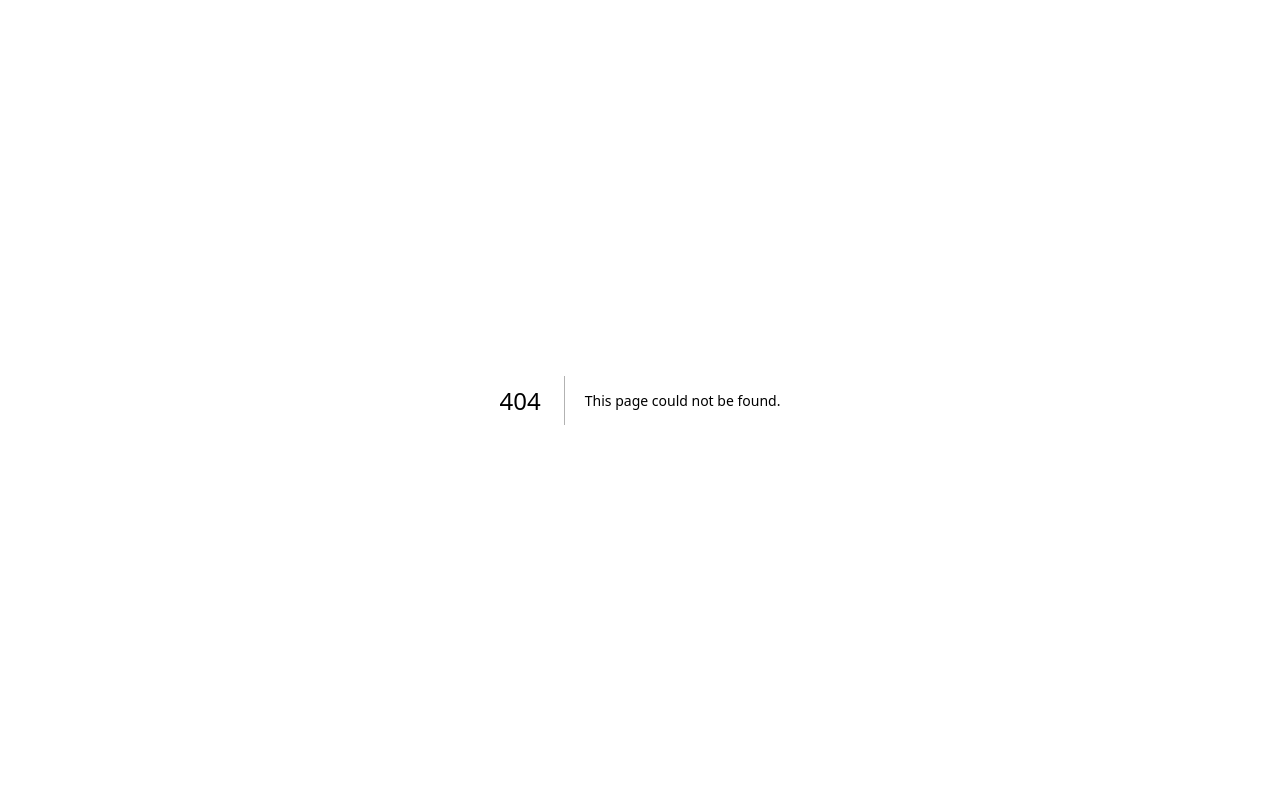
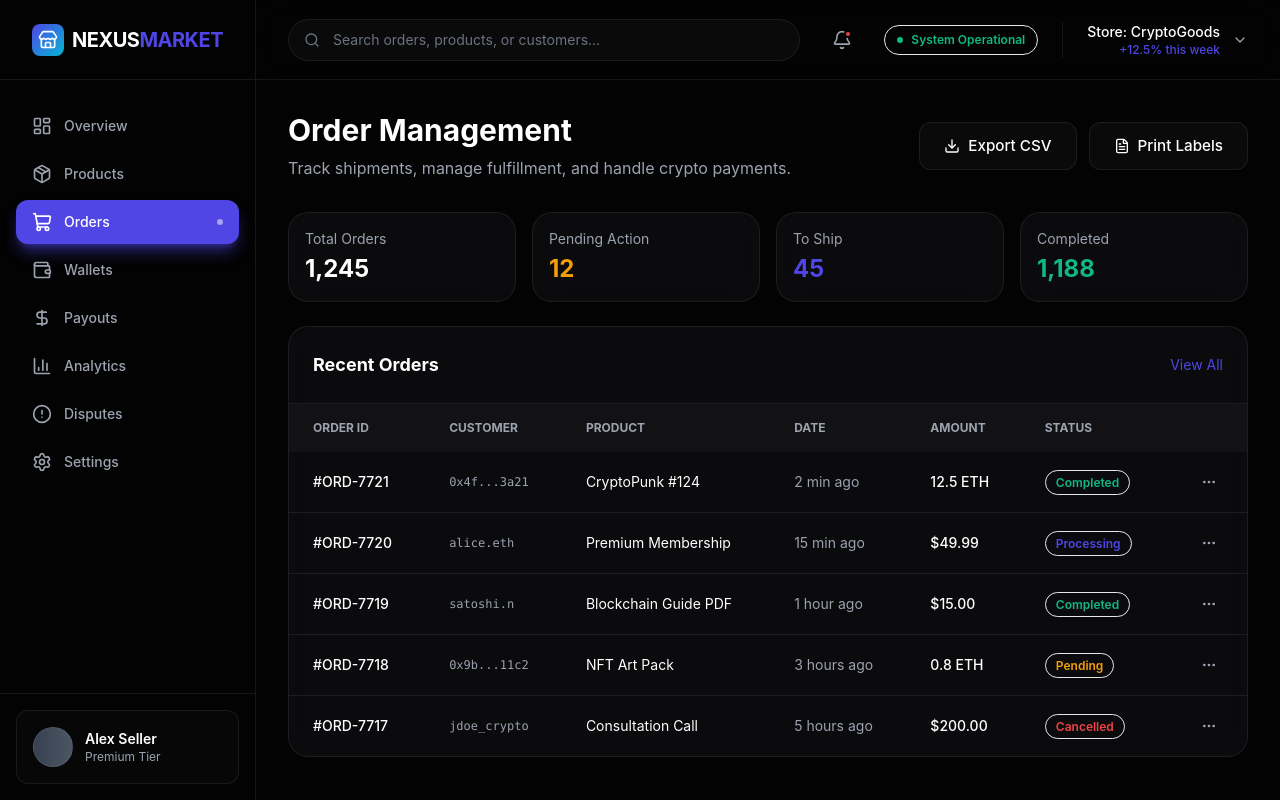
Before and after one commit to Shh12308/market-, a Next.js app: page /seller/orders in a window 1280 px wide. Before the commit this address had no page. Built offline with nearby package versions, Linux system fonts and the light colour scheme.

Commit message:
Create page.tsx

```diff
--- /dev/null
+++ b/app/seller/orders/page.tsx
@@ -0,0 +1,53 @@
+import OrdersTable from '@/components/seller/OrdersTable';
+import Sidebar from '@/components/seller/Sidebar';
+import Header from '@/components/seller/Header';
+import { Download, FileText } from 'lucide-react';
+
+export default function OrdersPage() {
+  return (
+    <div className="flex min-h-screen bg-[var(--background)]">
+      <Sidebar />
+      <div className="flex-1 ml-64">
+        <Header />
+        <main className="p-8">
+          <div className="flex items-center justify-between mb-8">
+            <div>
+              <h1 className="text-3xl font-bold text-white mb-2">Order Management</h1>
+              <p className="text-[var(--text-muted)]">Track shipments, manage fulfillment, and handle crypto payments.</p>
+            </div>
+            <div className="flex gap-3">
+              <button className="secondary-btn flex items-center gap-2">
+                <Download className="w-4 h-4" /> Export CSV
+              </button>
+              <button className="secondary-btn flex items-center gap-2">
+                <FileText className="w-4 h-4" /> Print Labels
+              </button>
+            </div>
+          </div>
+
+          <div className="grid grid-cols-4 gap-4 mb-6">
+            {/* Order Status Filters */}
+            <div className="card p-4 cursor-pointer hover:border-[var(--primary)] transition-colors">
+              <p className="text-sm text-[var(--text-muted)]">Total Orders</p>
+              <p className="text-2xl font-bold text-white mt-1">1,245</p>
+            </div>
+            <div className="card p-4 cursor-pointer hover:border-[var(--warning)] transition-colors">
+              <p className="text-sm text-[var(--text-muted)]">Pending Action</p>
+              <p className="text-2xl font-bold text-[var(--warning)] mt-1">12</p>
+            </div>
+            <div className="card p-4 cursor-pointer hover:border-[var(--primary)] transition-colors">
+              <p className="text-sm text-[var(--text-muted)]">To Ship</p>
+              <p className="text-2xl font-bold text-[var(--primary)] mt-1">45</p>
+            </div>
+            <div className="card p-4 cursor-pointer hover:border-[var(--success)] transition-colors">
+              <p className="text-sm text-[var(--text-muted)]">Completed</p>
+              <p className="text-2xl font-bold text-[var(--success)] mt-1">1,188</p>
+            </div>
+          </div>
+
+          <OrdersTable />
+        </main>
+      </div>
+    </div>
+  );
+}
```
